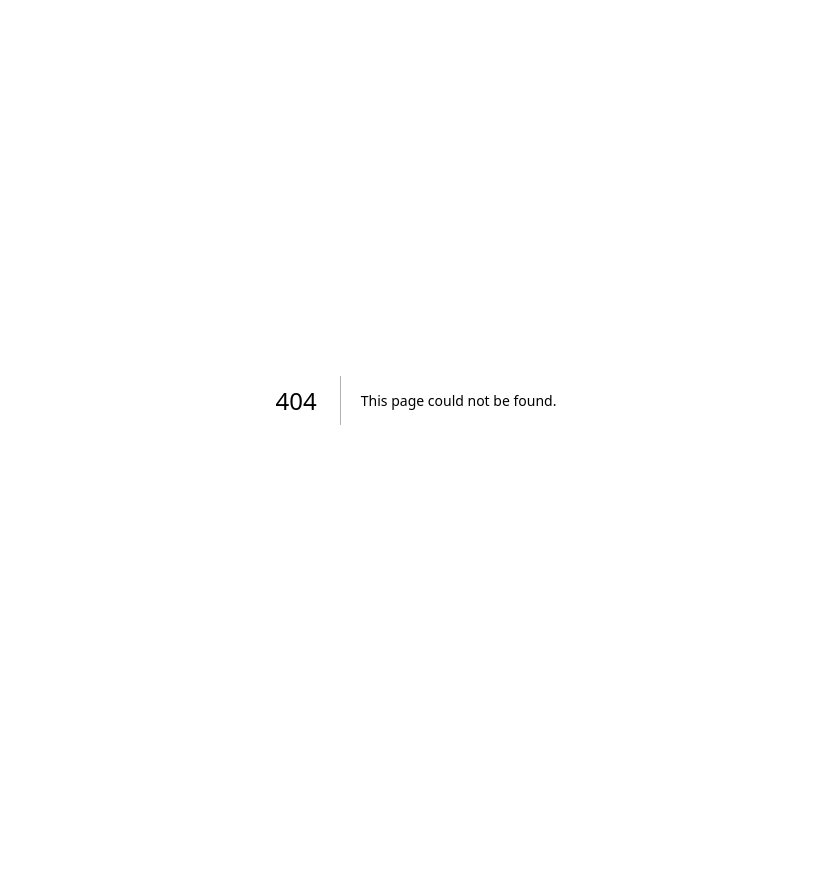
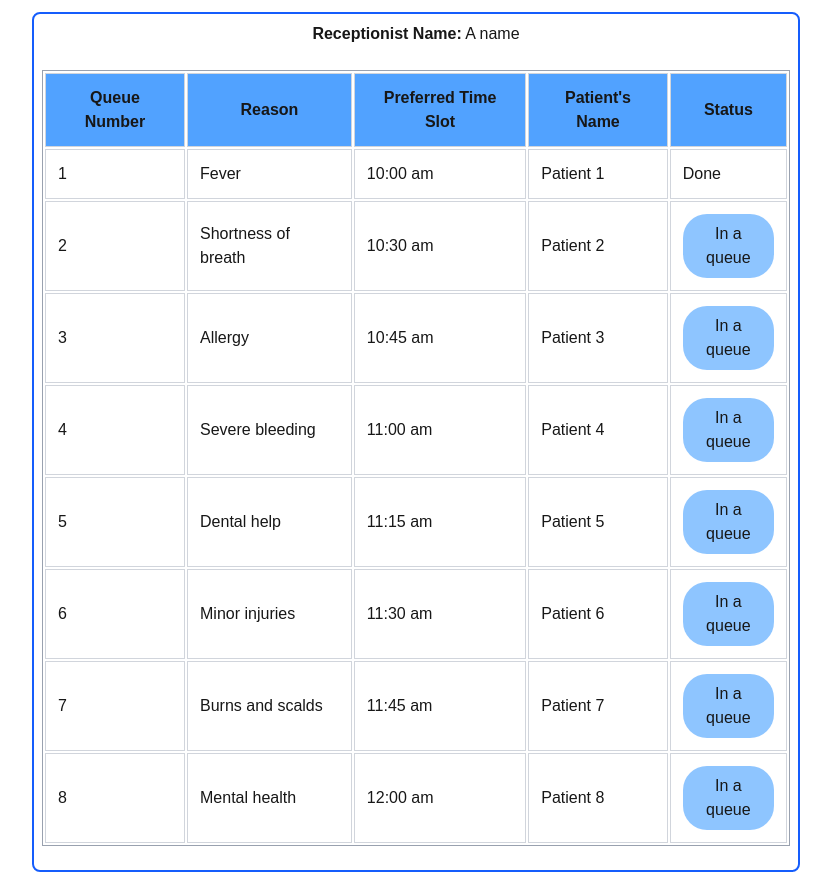
Before and after one commit to hasnaindar8/digital-queue-management-fe, a Next.js app: page /dashboard in a window 1280 px wide. Before the commit this address had no page. Shown: the whole page, without its empty margins (224-1055 px from the left). Before the commit the page ends 800 px from the top, so only its background shows below. Built offline with nearby package versions, Linux system fonts and the light colour scheme.

Commit message:
Created a dashboard layout for the receptionist role

```diff
--- /dev/null
+++ b/app/dashboard/page.js
@@ -0,0 +1,107 @@
+export default function Dashboard() {
+  const queues = [
+    {
+      id: "1",
+      reason: "Fever",
+      patient: "Patient 1",
+      time: "10:00 am",
+      status: "done",
+    },
+    {
+      id: "2",
+      reason: "Shortness of breath",
+      patient: "Patient 2",
+      time: "10:30 am",
+      status: "in a queue",
+    },
+    {
+      id: "3",
+      reason: "Allergy",
+      patient: "Patient 3",
+      time: "10:45 am",
+      status: "in a queue",
+    },
+    {
+      id: "4",
+      reason: "Severe bleeding",
+      patient: "Patient 4",
+      time: "11:00 am",
+      status: "in a queue",
+    },
+    {
+      id: "5",
+      reason: "Dental help",
+      patient: "Patient 5",
+      time: "11:15 am",
+      status: "in a queue",
+    },
+    {
+      id: "6",
+      reason: "Minor injuries",
+      patient: "Patient 6",
+      time: "11:30 am",
+      status: "in a queue",
+    },
+    {
+      id: "7",
+      reason: "Burns and scalds",
+      patient: "Patient 7",
+      time: "11:45 am",
+      status: "in a queue",
+    },
+    {
+      id: "8",
+      reason: "Mental health",
+      patient: "Patient 8",
+      time: "12:00 am",
+      status: "in a queue",
+    },
+  ];
+  return (
+    <>
+      <div className="flex flex-col border-2 border-blue-600 rounded-lg p-2 items-center w-3xl mx-auto mt-3">
+        <h1 className="mb-2">
+          <b>Receptionist Name:</b> {"A name"}
+        </h1>
+        <table class="border-separate border border-gray-400 mx-auto my-4">
+          <thead>
+            <tr>
+              <th class="border border-gray-300 bg-blue-400 p-3">
+                Queue Number
+              </th>
+              <th class="border border-gray-300 bg-blue-400 p-3">Reason</th>
+              <th class="border border-gray-300 bg-blue-400 p-3">
+                Preferred Time Slot
+              </th>
+              <th class="border border-gray-300 bg-blue-400 p-3">
+                Patient's Name
+              </th>
+              <th class="border border-gray-300 bg-blue-400 p-3">Status</th>
+            </tr>
+          </thead>
+          <tbody>
+            {queues.map((element) => {
+              return (
+                <tr>
+                  <td class="border border-gray-300 p-3">{element.id}</td>
+                  <td class="border border-gray-300 p-3">{element.reason}</td>
+                  <td class="border border-gray-300 p-3">{element.time}</td>
+                  <td class="border border-gray-300 p-3">{element.patient}</td>
+                  <td class="border border-gray-300 p-3">
+                    {element.status === "done" ? (
+                      "Done"
+                    ) : (
+                      <button className="bg-blue-300 p-2 rounded-3xl">
+                        In a queue
+                      </button>
+                    )}
+                  </td>
+                </tr>
+              );
+            })}
+          </tbody>
+        </table>
+      </div>
+    </>
+  );
+}
```
